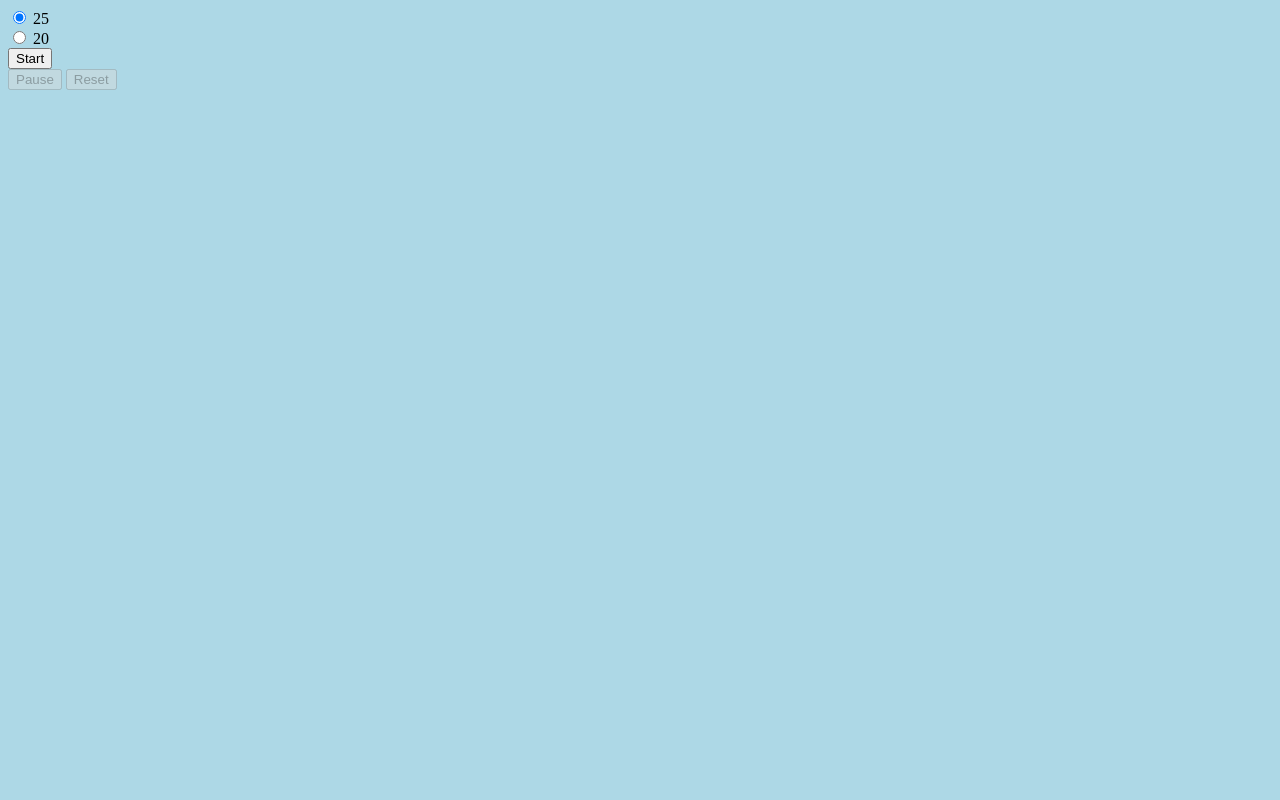
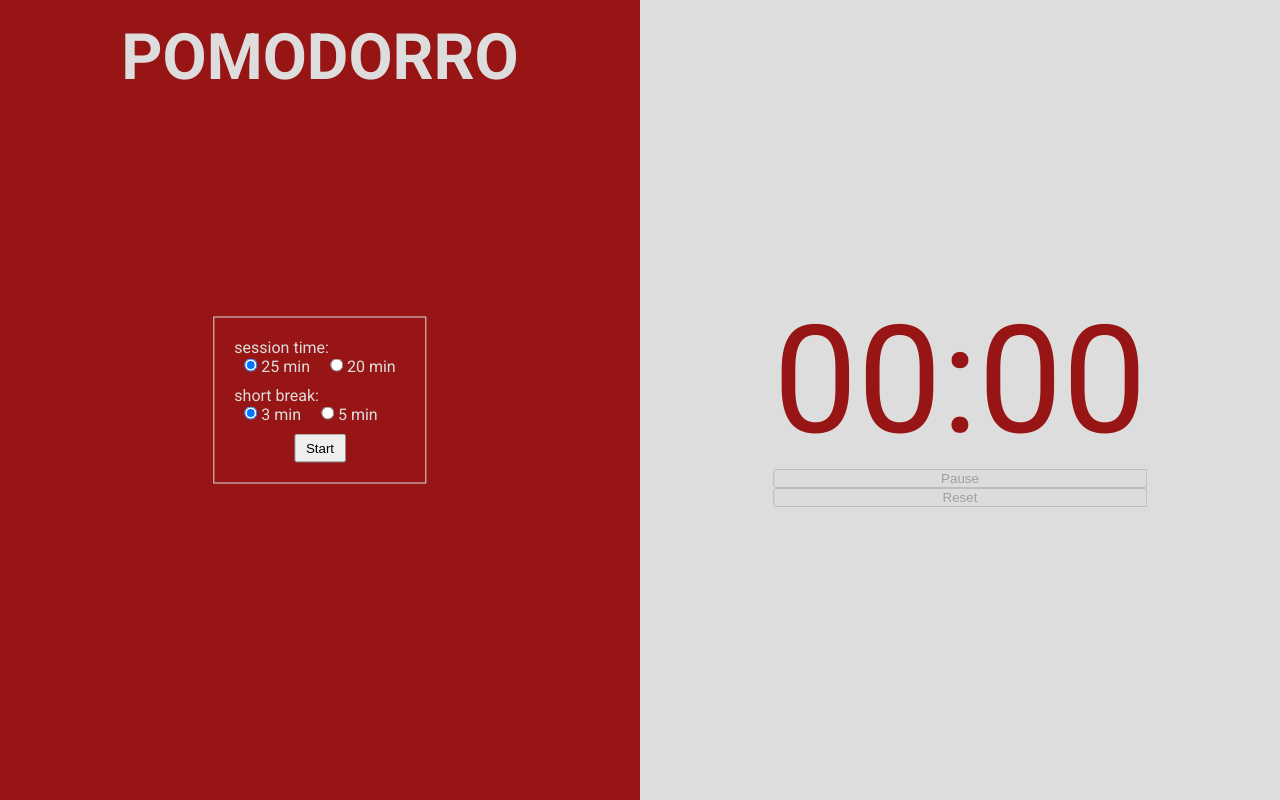
Before and after one commit to lisekesil/habit-manager-TS-SCSS, a website built with webpack: page src/index.html in a window 1280 px wide. Built offline with nearby package versions, Linux system fonts and the light colour scheme.

Commit message:
basic styles

```diff
--- a/src/index.html
+++ b/src/index.html
@@ -4,24 +4,50 @@
       <meta charset="UTF-8" />
       <meta http-equiv="X-UA-Compatible" content="IE=edge" />
       <meta name="viewport" content="width=device-width, initial-scale=1.0" />
+      <link rel="preconnect" href="https://fonts.gstatic.com" />
+      <link
+         href="https://fonts.googleapis.com/css2?family=Roboto:wght@300;400;700&display=swap"
+         rel="stylesheet"
+      />
       <title>pomodorro</title>
    </head>
    <body>
-      <form>
-         <div>
-            <input type="radio" id="25m" value="7" name="time" checked />
-            <label for="25m">25</label>
+      <section class="left container">
+         <h1 class="left__header">Pomodorro</h1>
+
+         <form class="form">
+            <span class="form__options-label">session time:</span>
+            <div class="form__options">
+               <div class="form__option">
+                  <input type="radio" id="25m" value="7" name="time" checked />
+                  <label for="25m">25 min</label>
+               </div>
+               <div class="form__option">
+                  <input type="radio" id="20m" value="20" name="time" />
+                  <label for="20m">20 min</label>
+               </div>
+            </div>
+            <span class="form__options-label">short break:</span>
+            <div class="form__options">
+               <div class="form__option">
+                  <input type="radio" id="3m" value="7" name="short-break" checked />
+                  <label for="3m">3 min</label>
+               </div>
+               <div class="form__option">
+                  <input type="radio" id="5m" value="20" name="short-break" />
+                  <label for="5m">5 min</label>
+               </div>
+            </div>
+            <button class="form__button" id="startBtn" type="submit">Start</button>
+         </form>
+      </section>
+      <section class="right container">
+         <div class="right__wrapper">
+            <span class="right__counter" id="counter">00:00</span>
+            <button id="pauseBtn" disabled>Pause</button>
+            <button id="resetBtn" disabled>Reset</button>
          </div>
-         <div>
-            <input type="radio" id="20m" value="20" name="time" />
-            <label for="20m">20</label>
-         </div>
-         <button class="startBtn" type="submit">Start</button>
-      </form>
-      <button class="pauseBtn" disabled>Pause</button>
-      <button class="resetBtn" disabled>Reset</button>
-
-      <span class="counter"></span>
+      </section>
       <script src="index.js"></script>
    </body>
 </html>
--- a/src/index.ts
+++ b/src/index.ts
@@ -17,10 +17,10 @@ class App {
    constructor() {
       this.ui = {
          form: document.querySelector('form')!,
-         startBtn: document.querySelector('.startBtn')!,
-         pauseBtn: document.querySelector('.pauseBtn')!,
-         resetBtn: document.querySelector('.resetBtn')!,
-         counter: document.querySelector('.counter')!,
+         startBtn: document.querySelector('#startBtn')!,
+         pauseBtn: document.querySelector('#pauseBtn')!,
+         resetBtn: document.querySelector('#resetBtn')!,
+         counter: document.querySelector('#counter')!,
       };
 
       this.isPomodorroInProgress = false;
@@ -67,7 +67,7 @@ class App {
    handleResetClick() {
       this.switchDisabledButtons();
       clearInterval(this.interval);
-      this.ui.counter.innerHTML = '';
+      this.ui.counter.innerHTML = '00:00';
    }
 
    switchDisabledButtons() {
--- /dev/null
+++ b/src/scss/_variables.scss
@@ -0,0 +1 @@
+$primary-color: #ddd;
--- a/src/scss/main.scss
+++ b/src/scss/main.scss
@@ -1,3 +1,80 @@
+@import 'variables';
+
+* {
+   margin: 0;
+   padding: 0;
+   box-sizing: border-box;
+}
+
 body {
-  background-color: lightblue;
+   font-family: 'Roboto', sans-serif;
+   background-color: $primary-color;
+   display: flex;
 }
+
+.container {
+   position: relative;
+   width: 50vw;
+   height: 100vh;
+}
+
+.left {
+   background-color: #971515;
+   color: $primary-color;
+
+   &__header {
+      text-transform: uppercase;
+      font-size: 64px;
+      text-align: center;
+      padding: 20px;
+   }
+}
+
+.form {
+   position: absolute;
+   top: 50%;
+   left: 50%;
+   transform: translate(-50%, -50%);
+   padding: 20px;
+   border: 1px solid $primary-color;
+
+   display: flex;
+   flex-direction: column;
+   align-items: center;
+
+   &__options-label {
+      align-self: flex-start;
+   }
+
+   &__options {
+      width: 100%;
+      display: flex;
+      // justify-content: space-between;
+      padding-bottom: 10px;
+   }
+
+   &__option {
+      margin: 0 10px;
+   }
+
+   &__button {
+      padding: 5px 10px;
+   }
+}
+
+.right {
+   color: #971515;
+
+   &__wrapper {
+      position: absolute;
+      top: 50%;
+      left: 50%;
+      transform: translate(-50%, -50%);
+      display: flex;
+      flex-direction: column;
+   }
+
+   &__counter {
+      font-size: 150px;
+   }
+}
```
